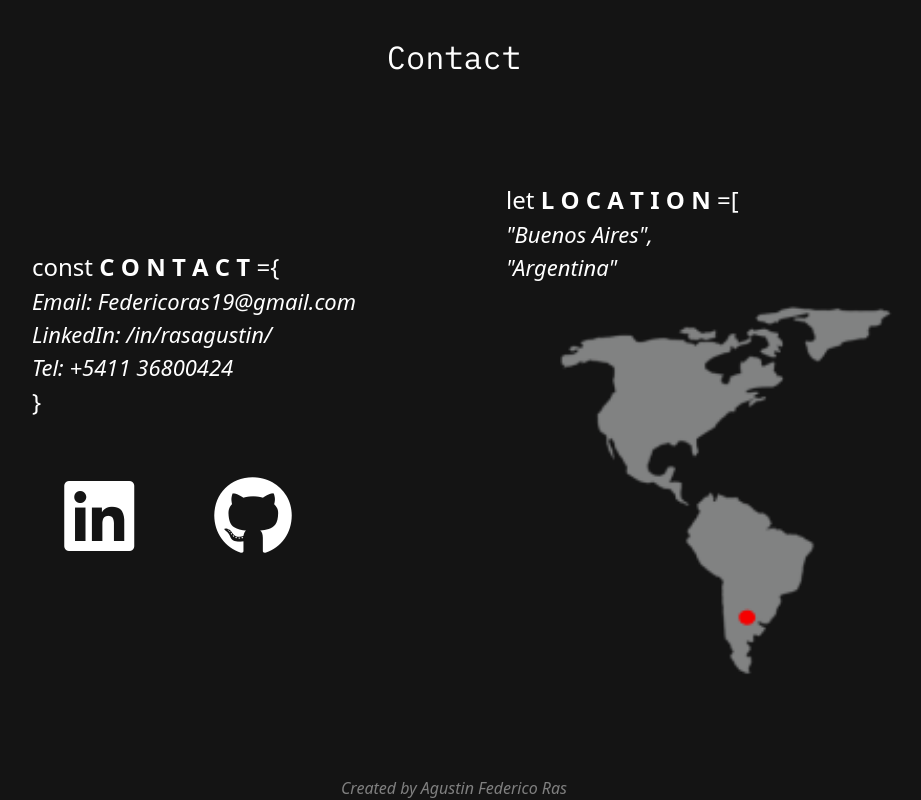
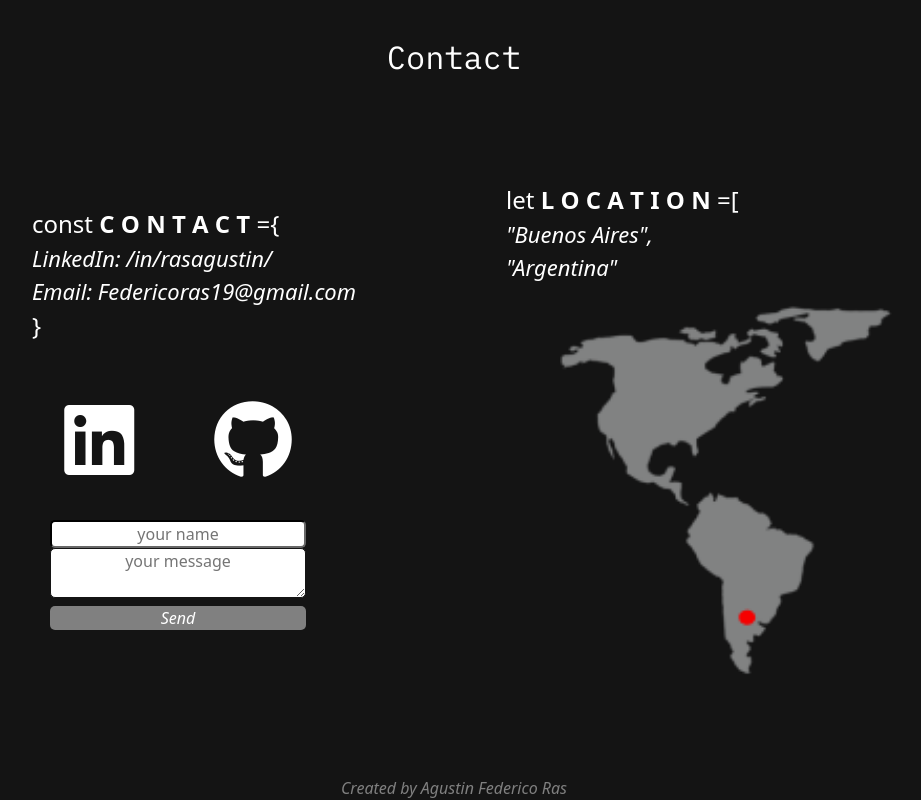
Before and after one commit to federicoras19/Sass-Portfolio, a website: page index.html in a window 1280 px wide. Shown: the part 2440-3240 px from the top of the page, without its empty margins (186-1107 px from the left). Drawn offline with nearby package versions, Linux system fonts and the light colour scheme; files that its build step writes are made by us from their sources.

Commit message:
last version

```diff
--- a/index.html
+++ b/index.html
@@ -104,14 +104,19 @@
                 <div class="social">
                     <ul>
                         <spam>const <strong>C O N T A C T</strong> ={</spam>
-                        <li>Email:      Federicoras19@gmail.com</li>
                         <li>LinkedIn:   /in/rasagustin/</li>
-                        <li>Tel:        +5411 36800424</li>}
+                        <li>Email: <a href="mailto:Federicoras19@gmail.com">Federicoras19@gmail.com</a></li>
+                    }
                     </ul>
                     <div class="links">
                         <a href="https://www.linkedin.com/in/rasagustin/" target="_blank"><i class="fa-brands fa-linkedin"></i></a>
                         <a href="https://github.com/federicoras19" target="_blank"><i class="fa-brands fa-github"></i></a>
                     </div>
+                    <form action="https://getform.io/f/993c0b4f-b008-4fb9-8f7a-50ea53ddae6b" method="POST">
+                        <input type="text" name="Name" required placeholder="your name">
+                        <textarea type="email" name="message" required placeholder="your message"></textarea>
+                        <button type="submit">Send</button>
+                    </form>
                 </div>
                 <div class="location">
                     <ul>
```
